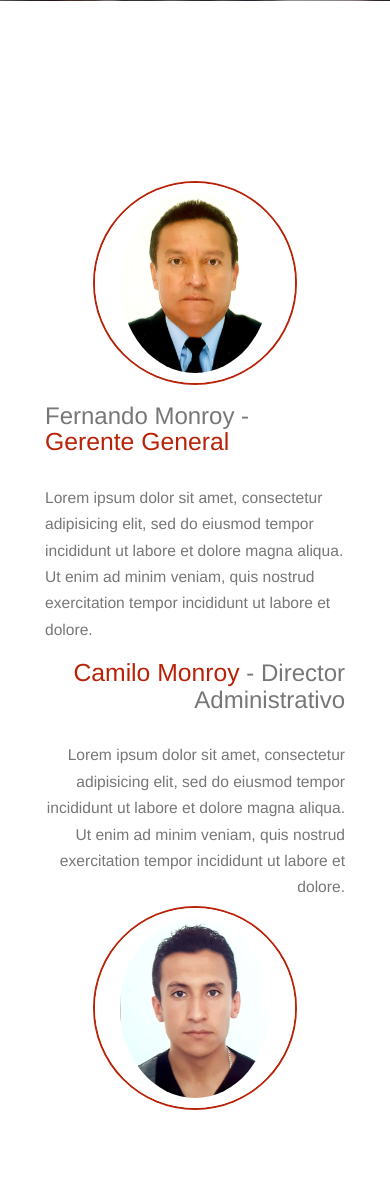
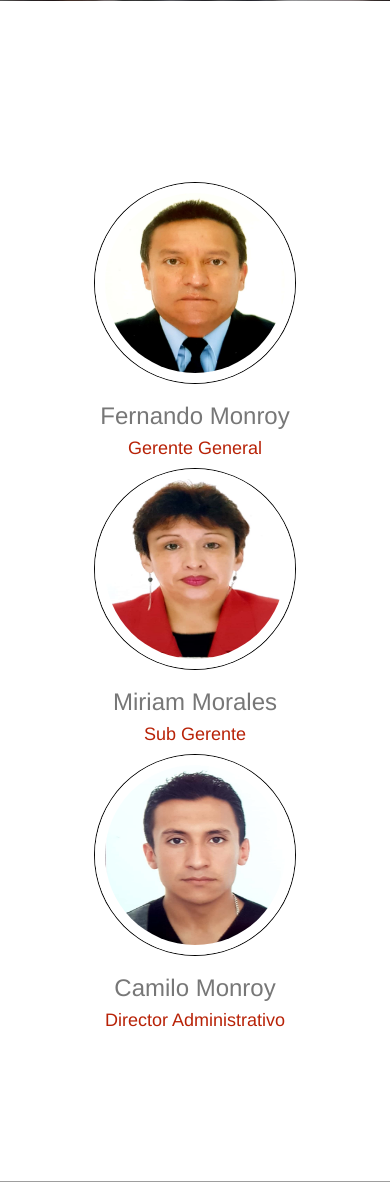
Before and after one commit to johany87/FMBDistribuciones, a PHP site: page / in a window 390 px wide; the page is wider, and only the part inside the window is pictured. Shown: the part 4956-6138 px from the top of that part. Run offline with PHP 8.4, Linux system fonts and the light colour scheme; some libraries are stand-ins or nearby versions; grey boxes are pictures that could not be loaded.

Commit message:
update 26/12/2017
change design team stripe and upload picture Miriam Morales

```diff
--- a/css/main.css
+++ b/css/main.css
@@ -65,7 +65,7 @@
   width: 17%;
   border: 0;
   height: 0;
-  box-shadow: 0 0 1px 1px #b82207;;
+  box-shadow: 0 0 1px 1px #b82207;
 }
 #hr-us2{
   position: relative;
@@ -310,7 +310,7 @@ td{
 
 .img-team{
   border: 10px solid white;
-  box-shadow: 0px 0px 0px 2px rgba(184, 34, 7, 1);
+  box-shadow: 0px 0px 0px 1px rgba(0, 0, 0, 5);
   /* box-shadow: 0px 0px 0px 2px rgba(106, 99, 99, 1); */
   border-radius: 100px 100px 100px 100px;
   width: 200px;
--- a/index.html
+++ b/index.html
@@ -177,25 +177,22 @@
     </div>
     <!-- /-/-/-/-/-/-/-/-/-/-/-/-/ INFORMATION -/-/-/-/-/-/-/-/-/-/-/-/-/-/-/-/-/-/-/-/-/-/-/-/ -->
     <!-- /-/-/-/-/-/-/-/-/-/-/-/-/ TEAM FMB -/-/-/-/-/-/-/-/-/-/-/-/-/-/-/-/-/-/-/-/-/-/-/-/ -->
-    <div class="container col-md-12">
-      <div class="row col-md-12 col-md-offset-1" id="team-stripe">
-        <div align="center" class="col-md-12">
-          <img src="img\IMG-20171221-WA0001.jpg" alt="person" class="img-team col-md-6 wow fadeInLeft"  data-wow-delay="0.5s">
-          <h3 class="text-left text-muted col-md-6 wow fadeInLeft"  data-wow-delay="1s">Fernando Monroy - <small style="color: rgba(184, 34, 7, 1); font-size: 103%;">Gerente General</small><br><br>
-            <small class="text-muted">Lorem ipsum dolor sit amet, consectetur adipisicing elit, sed do eiusmod
-              tempor incididunt ut labore et dolore magna aliqua. Ut enim ad minim veniam, quis nostrud exercitation
-              tempor incididunt ut labore et dolore.
-            </small>
-          </h3>
+    <div class="container">
+      <div class="row col-md-12" id="team-stripe">
+        <div align="center" class="col-md-4">
+          <img src="img\IMG-20171221-WA0001.jpg" alt="person" class="img-team wow fadeInLeft"  data-wow-delay="0.5s">
+          <h3 class="text-muted">Fernando Monroy</h3>
+          <h4 style="color: #b82207;">Gerente General</h4>
         </div>
-        <div align="center" class="col-md-12 col-md-offset-2" >
-          <h3 class="text-right text-muted col-md-6 wow fadeInRight" data-wow-delay="1.5s"><small style="color: rgba(184, 34, 7, 1); font-size: 103%;">Camilo Monroy</small> - Director Administrativo<br><br>
-            <small class="text-muted wow fadeInRight">Lorem ipsum dolor sit amet, consectetur adipisicing elit, sed do eiusmod
-              tempor incididunt ut labore et dolore magna aliqua. Ut enim ad minim veniam, quis nostrud exercitation
-              tempor incididunt ut labore et dolore.
-            </small>
-          </h3>
-          <img src="img\IMG-20171221-WA0000.jpg" alt="person" class="img-team col-md-6 wow fadeInRight" data-wow-delay="2s">
+        <div align="center" class="col-md-4" >
+          <img src="img\IMG-20171222-WA0001.jpg" alt="person" class="img-team wow fadeInUp" data-wow-delay="1s">
+          <h3 class="text-muted">Miriam Morales</h3>
+          <h4 style="color: #b82207;">Sub Gerente</h4>
+        </div>
+        <div align="center" class="col-md-4">
+          <img src="img\IMG-20171221-WA0000.jpg" alt="person" class="img-team wow fadeInRight" data-wow-delay="1.5s">
+          <h3 class="text-muted">Camilo Monroy</h3>
+          <h4 style="color: #b82207;">Director Administrativo</h4>
         </div>
       </div>
     </div>
```
Also changed, not shown: img/IMG-20171222-WA0001.jpg (added).
